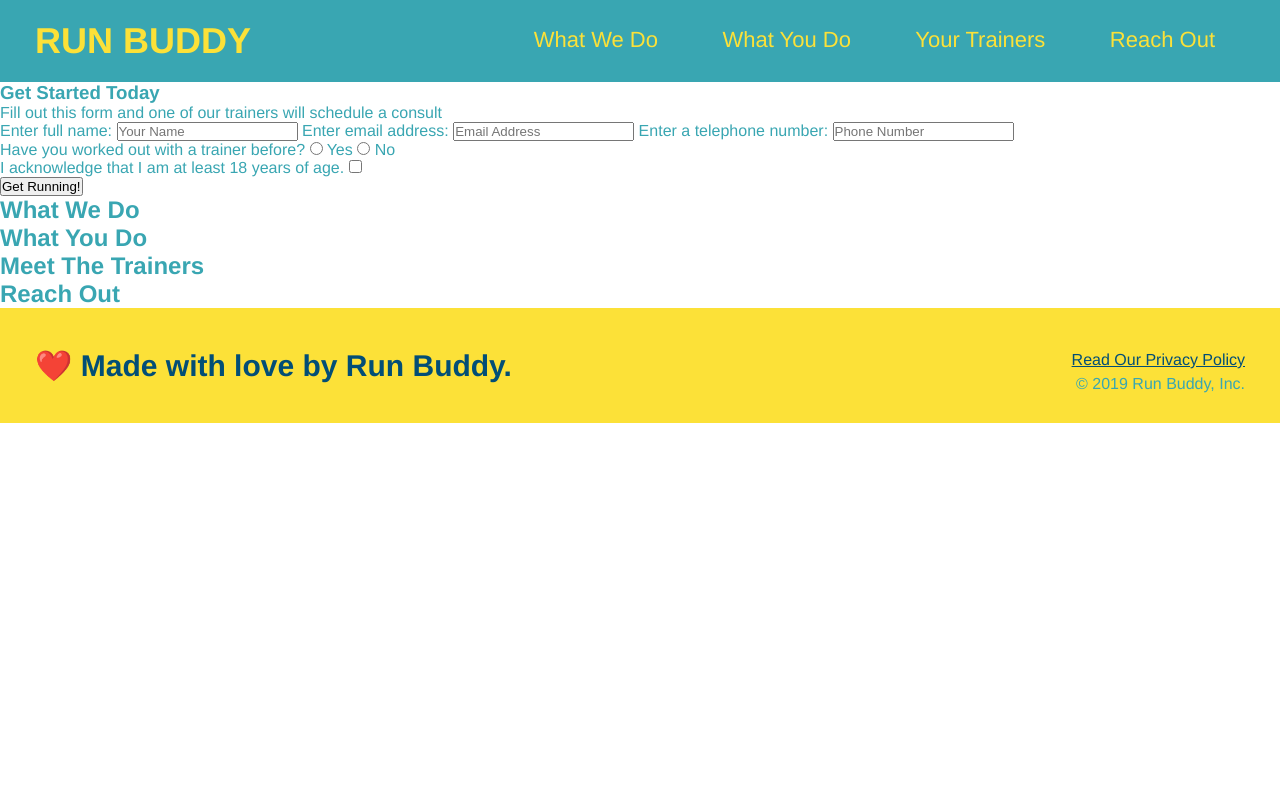
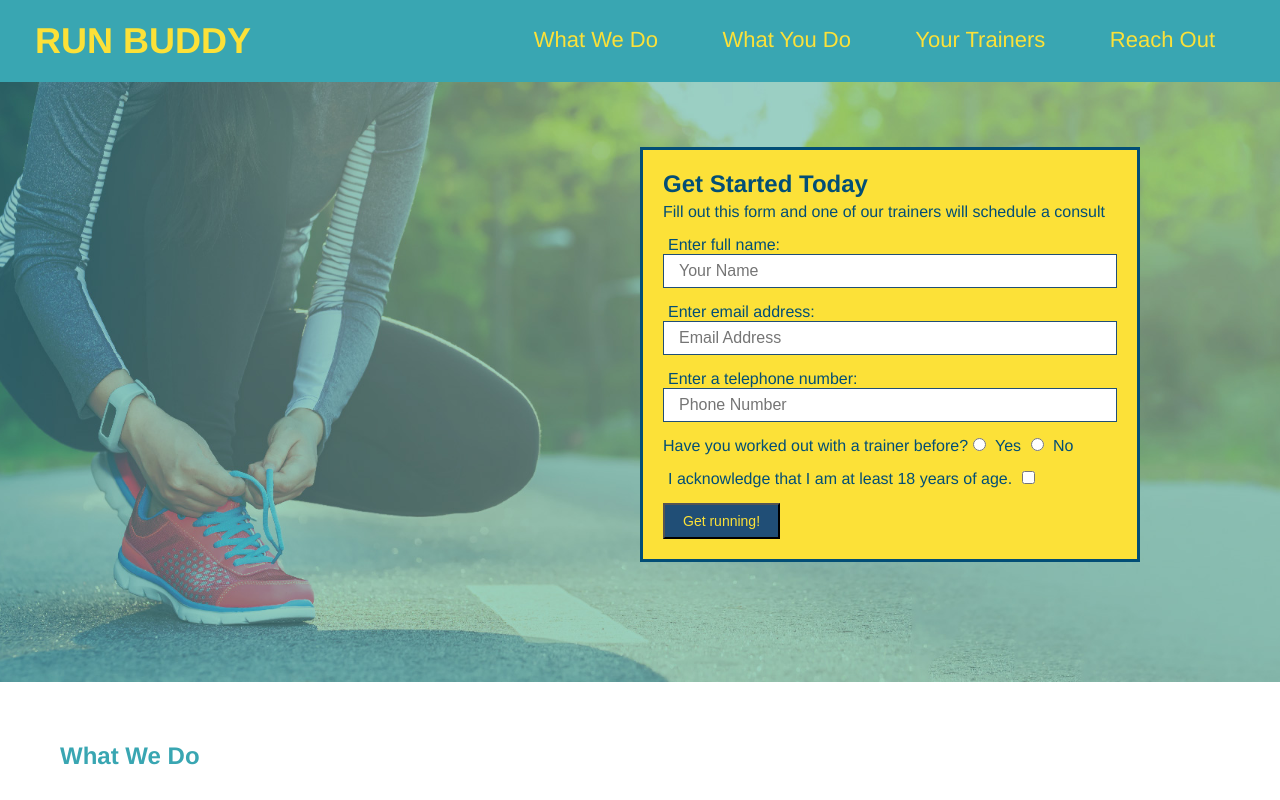
Before and after one commit to corycalaway/run-buddy, a plain HTML site: page index.html in a window 1280 px wide. Shown: the top 800 px of the page. Drawn offline with Linux system fonts and the light colour scheme.

Commit message:
added hero style and image

```diff
--- a/assets/css/style.css
+++ b/assets/css/style.css
@@ -69,3 +69,61 @@ footer div {
 footer a {
     color: #024e76;
 }
+
+/* apply styles to section */
+section {
+    padding: 60px;
+}
+
+/* Hero Style Start */
+.hero {
+    background-image: url("../images/hero-bg.jpg");
+    height: 600px;
+    background-size: cover;
+    background-position: center;
+    position: relative;
+}
+/* Hero Style End */
+
+/* form box style start */
+.hero-form {
+    border: 3px solid #024e76;
+    background-color: #fce138;
+    padding: 20px;
+    width: 500px;
+    color: #024e76;
+    position: absolute;
+    bottom: 120px;
+    right: 140px;
+}
+
+.hero-form h3 {
+    font-size: 24px;
+    margin: 0;
+}
+
+.hero-form p {
+    margin: 5px 0 15px 0;
+}
+
+.form-input {
+    border: 1px solid #204e76;
+    display: block;
+    padding: 7px 15px;
+    font-size: 16px;
+    color: #024E76;
+    width: 100%;
+    margin-bottom: 15px;
+}
+
+.hero-form label {
+    margin: 0 5px;
+}
+
+.hero-form button{
+background-color: #204e76;
+    color: #fce138;
+    padding: 8px 18px;
+    font-size: 14px;
+}
+/* Hero Style End */
--- a/index.html
+++ b/index.html
@@ -35,18 +35,18 @@
         </header>
 
         <!-- hero/jumbotron -->
-        <section>
-            <div>
+        <section class="hero">
+            <div class="hero-form">
                 <h3>Get Started Today</h3>
                 <p>Fill out this form and one of our trainers will schedule a consult</p>
                 <!-- Add form element -->
                 <form>
                     <label for="name">Enter full name:</label>
-                    <input type="text" placeholder="Your Name" name="name" id="name" />
+                    <input type="text" placeholder="Your Name" name="name" id="name" class="form-input" />
                     <label for="email">Enter email address:</label>
-                    <input type="email" placeholder="Email Address" name="email" id="email" />
+                    <input type="email" placeholder="Email Address" name="email" id="email" class="form-input" />
                     <label for="phone">Enter a telephone number:</label>
-                    <input type="tel" placeholder="Phone Number" name="phone" id="phone" />
+                    <input type="tel" placeholder="Phone Number" name="phone" id="phone" class="form-input" />
                     <p>
                         Have you worked out with a trainer before?
                         <input type="radio" name="trainer-confirm" id="trainer-yes" />
@@ -61,7 +61,7 @@
                     <input type="checkbox" name="age-confirm" id="checkbox" />
                     </p>
                     <button type="submit">
-                        Get Running!
+                        Get running!
                     </button>
                 </form>
             </div>
```
Also changed, not shown: assets/images/hero-bg.jpg (added).
